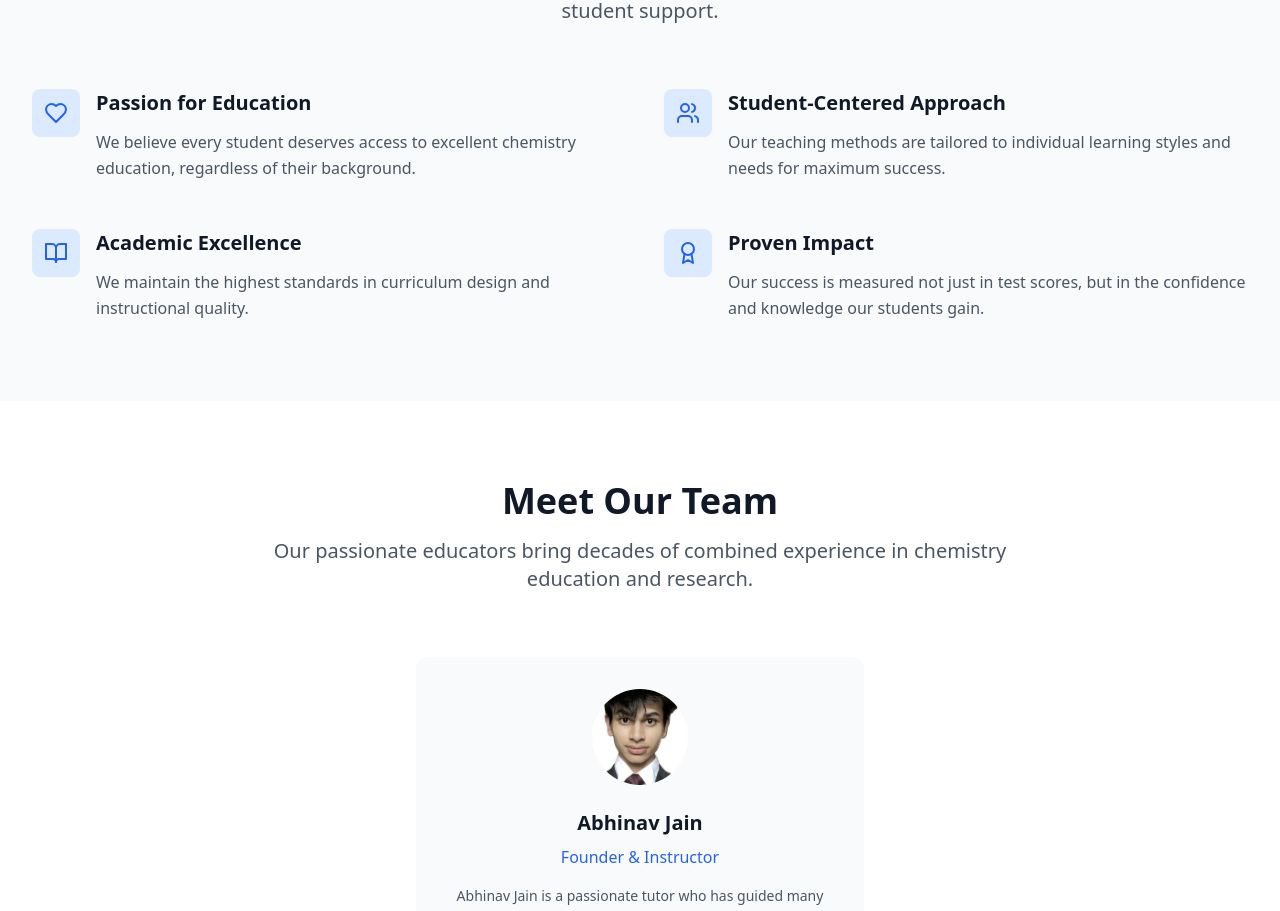
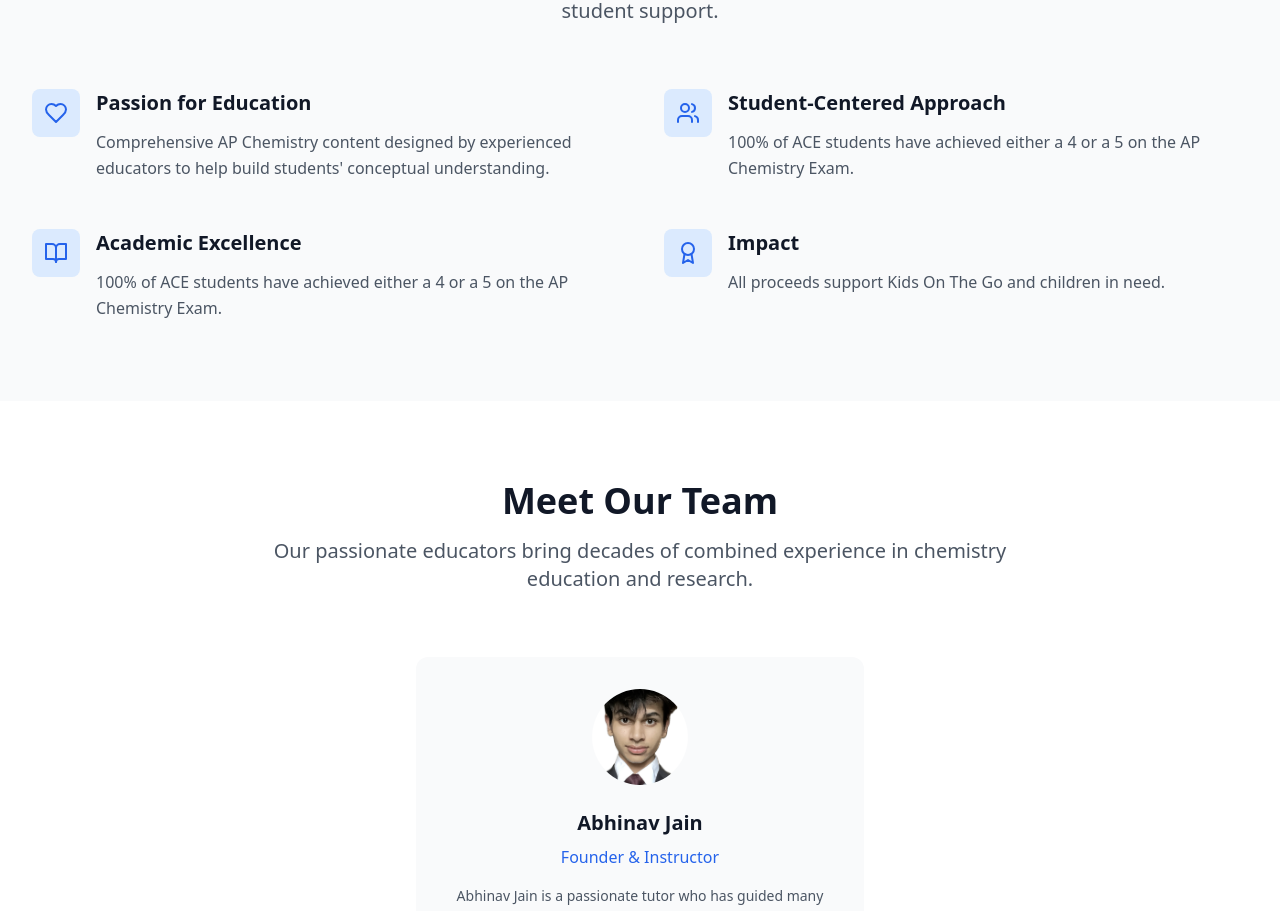
Before and after one commit to PaulLei/ace, a React (Vite) app: page /about in a window 1280 px wide. Shown: the part 1460-2371 px from the top of the page. Built offline with nearby package versions, Linux system fonts and the light colour scheme.

Commit message:
Update About.tsx

```diff
--- a/src/pages/About.tsx
+++ b/src/pages/About.tsx
@@ -16,22 +16,22 @@ const About = () => {
     {
       icon: Heart,
       title: "Passion for Education",
-      description: "We believe every student deserves access to excellent chemistry education, regardless of their background."
+      description: "Comprehensive AP Chemistry content designed by experienced educators to help build students' conceptual understanding."
     },
     {
       icon: Users,
       title: "Student-Centered Approach",
-      description: "Our teaching methods are tailored to individual learning styles and needs for maximum success."
+      description: "100% of ACE students have achieved either a 4 or a 5 on the AP Chemistry Exam."
     },
     {
       icon: BookOpen,
       title: "Academic Excellence",
-      description: "We maintain the highest standards in curriculum design and instructional quality."
+      description: "100% of ACE students have achieved either a 4 or a 5 on the AP Chemistry Exam."
     },
     {
       icon: Award,
-      title: "Proven Impact",
-      description: "Our success is measured not just in test scores, but in the confidence and knowledge our students gain."
+      title: "Impact",
+      description: "All proceeds support Kids On The Go and children in need."
     }
   ];
 
```
